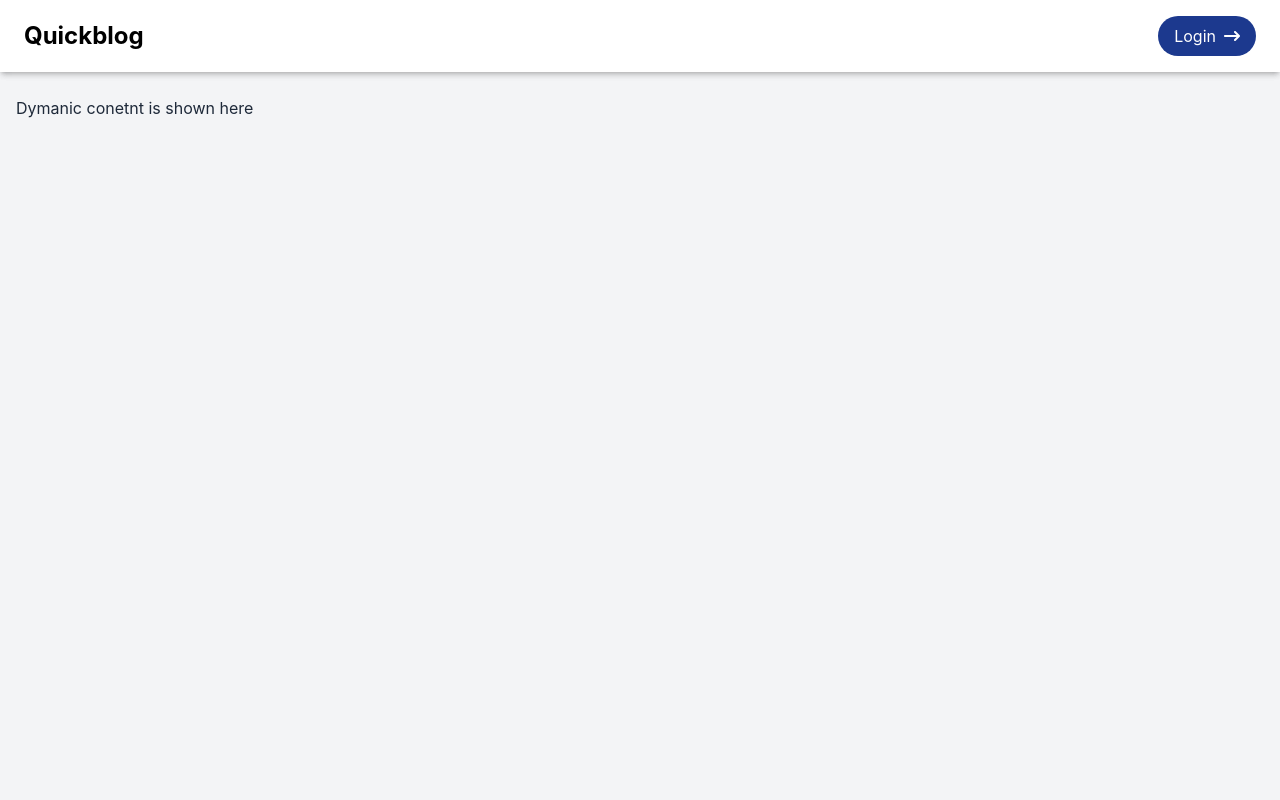
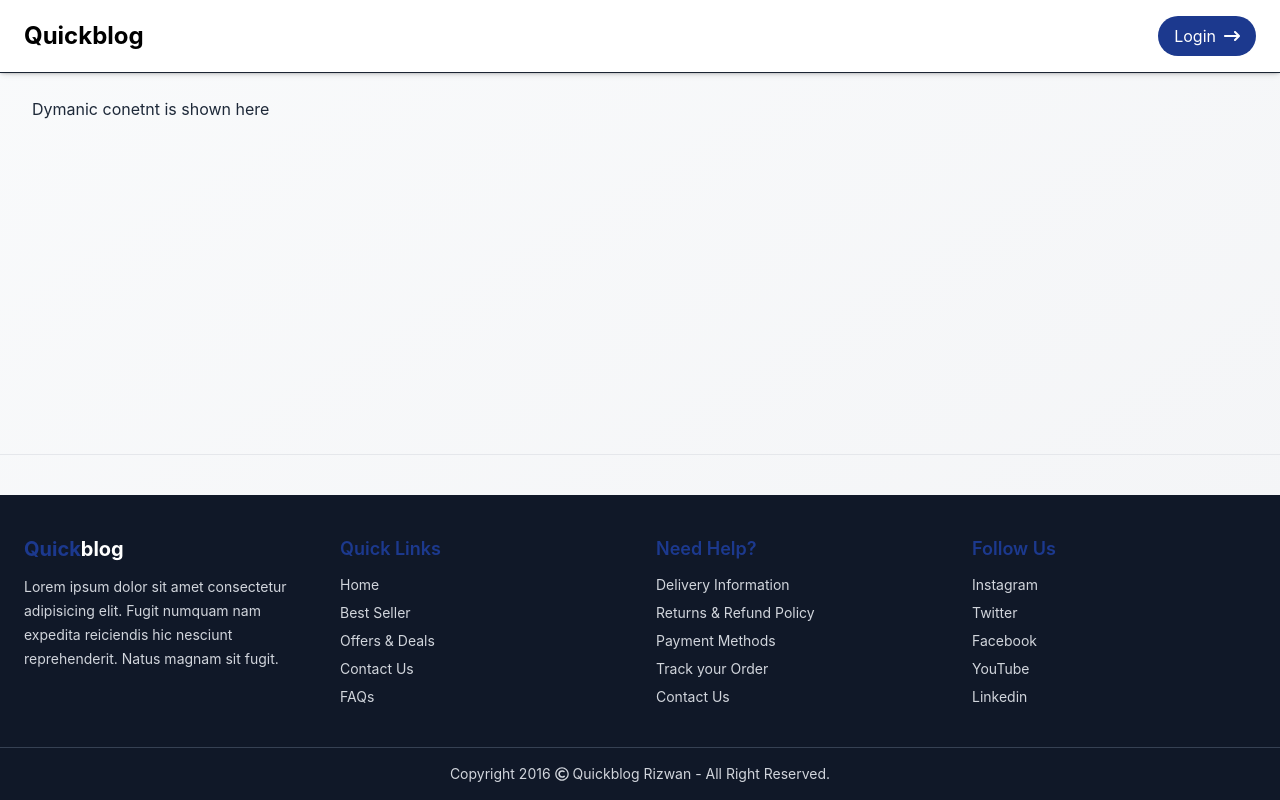
Before and after one commit to RizwanAhmed001/Blog-App, a React (Vite) app in the folder client/: page /blogs/1 in a window 1280 px wide. Built offline with nearby package versions, Linux system fonts and the light colour scheme.

Commit message:
footer is done

```diff
--- a/client/src/App.jsx
+++ b/client/src/App.jsx
@@ -5,24 +5,32 @@ import Register from "./pages/Register";
 import Error from "./pages/Error";
 import { ToastContainer } from "react-toastify";
 import Hearder from "./components/Hearder";
+import Footer from "./components/Footer";
 
 function App() {
   const location = useLocation();
 
+  const hideLayout =
+    location.pathname === "/register" ||
+    (!["/", "/register"].includes(location.pathname) &&
+      !location.pathname.startsWith("/blogs/"));
+
   return (
-    <div className="min-h-screen bg-gray-100 text-gray-800">
+    <div className="flex flex-col min-h-screen bg-gradient-to-br from-gray-50 to-gray-100 text-gray-800">
+
       {/* Toast */}
-      <ToastContainer />
+      <ToastContainer position="top-right" autoClose={3000} />
 
       {/* Header */}
-      {location.pathname === "/register" ? null : (
-        <div className="shadow-md bg-white sticky top-0 z-50">
+      {!hideLayout && (
+        <header className="shadow-sm bg-white/90 backdrop-blur sticky top-0 z-50 border-b">
           <Hearder />
-        </div>
+        </header>
       )}
 
       {/* Main Content */}
-      <div className="max-w-7xl mx-auto px-4 py-6">
+      <main className="flex-grow w-full">
+        <div className="max-w-7xl mx-auto px-4 sm:px-6 lg:px-8 py-6">
           <Routes>
             <Route element={<Blogs />} path="/" />
             <Route element={<Blog />} path="/blogs/:blogid" />
@@ -30,6 +38,14 @@ function App() {
             <Route element={<Error />} path="*" />
           </Routes>
         </div>
+      </main>
+
+      {/* Footer */}
+      {!hideLayout && (
+        <footer className="mt-auto border-t border-gray-200">
+          <Footer />
+        </footer>
+      )}
     </div>
   );
 }
--- a/client/src/components/Footer.jsx
+++ b/client/src/components/Footer.jsx
@@ -1,7 +1,65 @@
+import { FaRegCopyright } from "react-icons/fa";
+
 const Footer = () => {
   return (
-    <div>
-      Footer
+    <div className="bg-gray-900 text-gray-300 mt-10">
+
+      {/* Top Section */}
+      <div className="max-w-7xl mx-auto px-6 py-10 grid grid-cols-1 sm:grid-cols-2 md:grid-cols-4 gap-8">
+
+        {/* About */}
+        <div>
+          <h2 className="text-xl font-bold text-white mb-3"><span className="text-blue-900">Quick</span>blog</h2>
+          <p className="text-sm leading-6">
+            Lorem ipsum dolor sit amet consectetur adipisicing elit. Fugit numquam nam expedita reiciendis hic nesciunt reprehenderit. Natus magnam sit fugit.
+          </p>
+        </div>
+
+        {/* Quick Links */}
+        <div>
+          <h3 className="text-lg font-semibold text-blue-900 mb-3">Quick Links</h3>
+          <ul className="space-y-2 text-sm">
+            <li className="hover:text-white cursor-pointer">Home</li>
+            <li className="hover:text-white cursor-pointer">Best Seller</li>
+            <li className="hover:text-white cursor-pointer">Offers & Deals</li>
+            <li className="hover:text-white cursor-pointer">Contact Us</li>
+            <li className="hover:text-white cursor-pointer">FAQs</li>
+          </ul>
+        </div>
+
+        {/* Help */}
+        <div>
+          <h3 className="text-lg font-semibold text-blue-900 mb-3">Need Help?</h3>
+          <ul className="space-y-2 text-sm">
+            <li className="hover:text-white cursor-pointer">Delivery Information</li>
+            <li className="hover:text-white cursor-pointer">Returns & Refund Policy</li>
+            <li className="hover:text-white cursor-pointer">Payment Methods</li>
+            <li className="hover:text-white cursor-pointer">Track your Order</li>
+            <li className="hover:text-white cursor-pointer">Contact Us</li>
+          </ul>
+        </div>
+
+        {/* Social */}
+        <div>
+          <h3 className="text-lg font-semibold text-blue-900 mb-3">Follow Us</h3>
+          <ul className="space-y-2 text-sm">
+            <li className="hover:text-white cursor-pointer">Instagram</li>
+            <li className="hover:text-white cursor-pointer">Twitter</li>
+            <li className="hover:text-white cursor-pointer">Facebook</li>
+            <li className="hover:text-white cursor-pointer">YouTube</li>
+            <li className="hover:text-white cursor-pointer">Linkedin</li>
+          </ul>
+        </div>
+
+      </div>
+
+      {/* Bottom Section */}
+      <div className="border-t border-gray-700 text-center py-4 text-sm">
+        <p className="flex items-center justify-center gap-1">
+          Copyright 2016 <FaRegCopyright /> Quickblog Rizwan - All Right Reserved.
+        </p>
+      </div>
+
     </div>
   )
 }
--- a/client/src/components/Hearder.jsx
+++ b/client/src/components/Hearder.jsx
@@ -15,6 +15,7 @@ const Hearder = () => {
       if(response.data.success){
         setUser(null);
         localStorage.removeItem("user")
+        navigate("/register");
       }else{
         toast.warning(response.data.message);
       }
--- a/client/src/pages/Error.jsx
+++ b/client/src/pages/Error.jsx
@@ -4,7 +4,7 @@ const Error = () => {
   const navigate = useNavigate();
 
   return (
-    <div className="flex items-center justify-center h-[80vh] px-4 bg-gradient-to-br from-gray-100 to-gray-200">
+    <div className="flex items-center justify-center h-[80vh] px-4 bg-linear-to-br from-gray-100 to-gray-200">
 
       <div className="bg-white shadow-lg rounded-2xl p-6 max-w-md w-full text-center">
 
```
Lines whose indentation alone changed are shown as unchanged.
